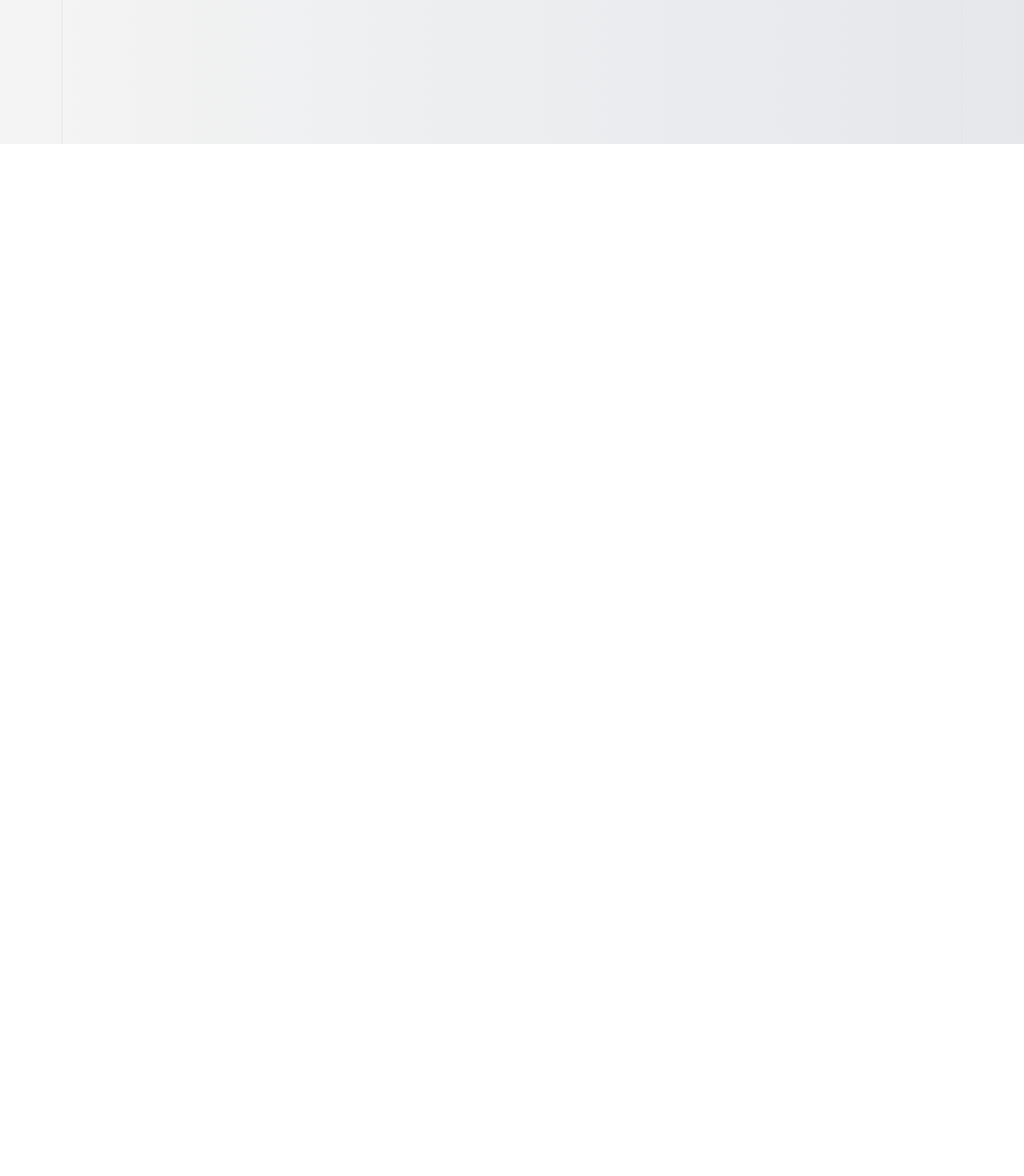
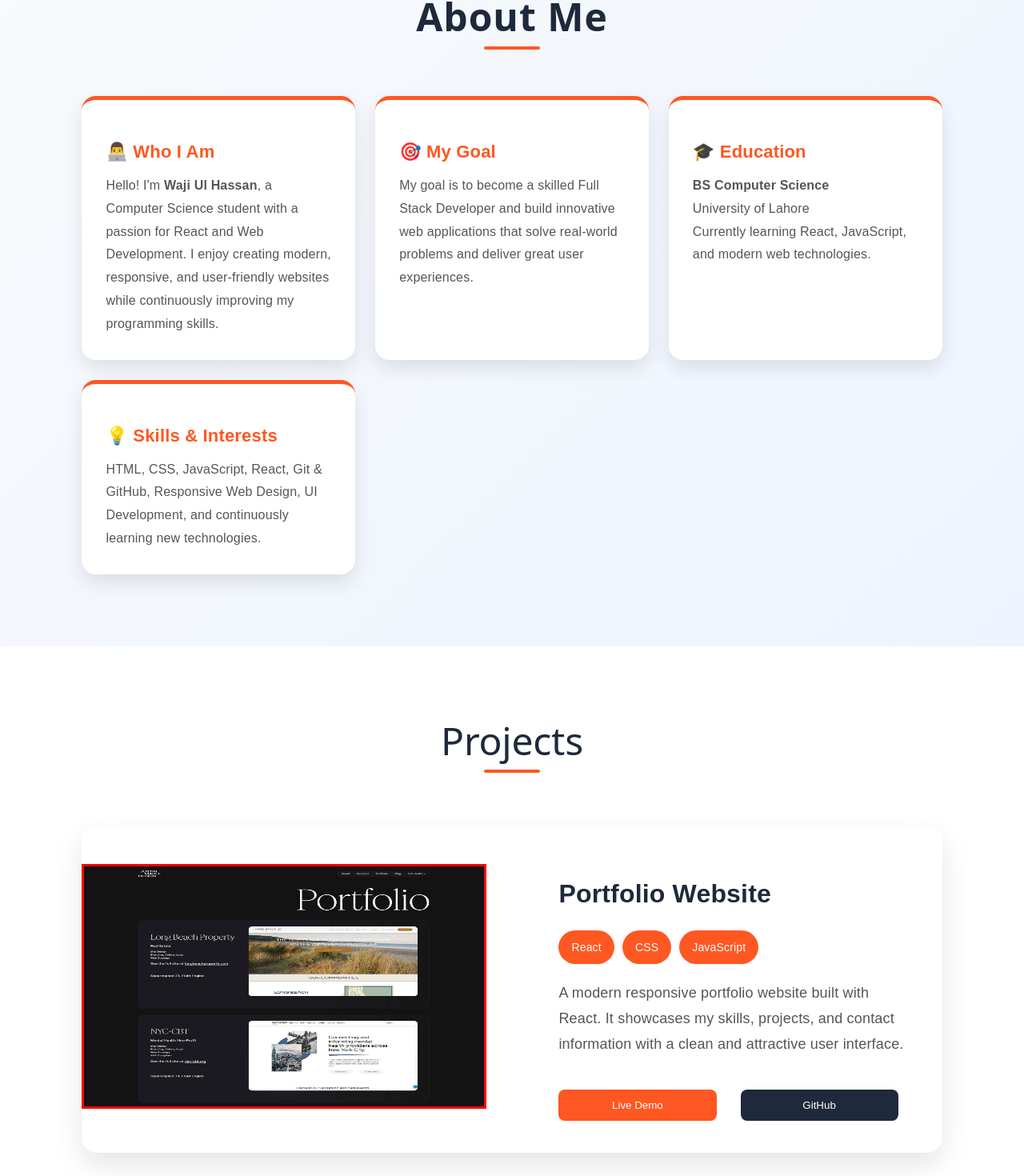
Before and after one commit to Waji-Ul-Hassan72/port-react, a React (Vite) app: page / in a window 1280 px wide. Shown: the part 620-2090 px from the top of the page at 80% size. Before the commit the page ends 800 px from the top, so only its background shows below. Built offline with nearby package versions, Linux system fonts and the light colour scheme.

Commit message:
Initial Commit

```diff
--- /dev/null
+++ b/src/About.jsx
@@ -0,0 +1,51 @@
+function About() {
+  return (
+    <section id="about" className="about">
+      <div className="about-heading">
+        <h2>About Me</h2>
+      </div>
+
+      <div className="about-grid">
+        <div className="about-card">
+          <h3>👨‍💻 Who I Am</h3>
+          <p>
+            Hello! I'm <strong>Waji Ul Hassan</strong>, a Computer Science
+            student with a passion for React and Web Development. I enjoy
+            creating modern, responsive, and user-friendly websites while
+            continuously improving my programming skills.
+          </p>
+        </div>
+
+        <div className="about-card">
+          <h3>🎯 My Goal</h3>
+          <p>
+            My goal is to become a skilled Full Stack Developer and build
+            innovative web applications that solve real-world problems and
+            deliver great user experiences.
+          </p>
+        </div>
+
+        <div className="about-card">
+          <h3>🎓 Education</h3>
+          <p>
+            <strong>BS Computer Science</strong>
+            <br />
+            University of Lahore
+            <br />
+            Currently learning React, JavaScript, and modern web technologies.
+          </p>
+        </div>
+
+        <div className="about-card">
+          <h3>💡 Skills & Interests</h3>
+          <p>
+            HTML, CSS, JavaScript, React, Git & GitHub, Responsive Web Design,
+            UI Development, and continuously learning new technologies.
+          </p>
+        </div>
+      </div>
+    </section>
+  );
+}
+
+export default About;
--- a/src/App.css
+++ b/src/App.css
@@ -50,17 +50,14 @@ header h1 {
   justify-content: space-between;
   align-items: center;
 
-  width: 90%;
-  max-width: 1200px;
-
-  margin: 20px auto;
-  padding: 50px;
+  width: 100%;
+  margin: 0;
+  padding: 50px 60px;
 
   background-color: white;
-  border-radius: 15px;
+  box-sizing: border-box;
+}
 
-  box-shadow: 0 10px 25px rgba(0, 0, 0, 0.1);
-}
 
 .hero-text {
   width: 50%;
@@ -82,8 +79,6 @@ header h1 {
   line-height: 1.8;
   color: #555;
 }
-
-/* BUTTONS */
 
 .hero-buttons {
   display: flex;
@@ -118,8 +113,6 @@ button:hover {
   color: black;
   border: 1px solid black;
 }
-
-/* IMAGE */
 
 .hero-image {
   width: 50%;
@@ -183,3 +176,208 @@ button:hover {
     max-width: 250px;
     margin-top: 10px;
   }
+.about {
+  padding: 90px 8%;
+  background: linear-gradient(135deg, #f8fafc, #eef4ff);
+}
+.about-heading {
+  text-align: center;
+  margin-bottom: 70px;
+}
+
+.about-heading h2 {
+  font-size: 48px;
+  font-weight: 700;
+  color: #1e293b;
+  margin: 0;
+  position: relative;
+  display: inline-block;
+  letter-spacing: 1px;
+}
+
+.about-heading h2::after {
+  content: "";
+  width: 70px;
+  height: 4px;
+  background: #ff5722;
+  position: absolute;
+  left: 50%;
+  transform: translateX(-50%);
+  bottom: -12px;
+  border-radius: 10px;
+}
+.about-grid {
+  display: grid;
+  grid-template-columns: repeat(auto-fit, minmax(280px, 1fr));
+  gap: 25px;
+}
+
+.about-card {
+  background: #fff;
+  padding: 30px;
+  border-radius: 18px;
+  border-top: 5px solid #ff5722;
+  box-shadow: 0 10px 25px rgba(0, 0, 0, 0.1);
+  transition: all 0.3s ease;
+}
+
+.about-card:hover {
+  transform: translateY(-8px);
+  box-shadow: 0 18px 35px rgba(0, 0, 0, 0.15);
+}
+
+.about-card h3 {
+  color: #ff5722;
+  margin-bottom: 15px;
+  font-size: 22px;
+}
+
+.about-card p {
+  color: #555;
+  line-height: 1.8;
+  font-size: 16px;
+}
+
+@media (max-width: 768px) {
+  .about {
+    padding: 70px 20px;
+  }
+
+  .about-heading h2 {
+    font-size: 36px;
+  }
+
+  .about-grid {
+    grid-template-columns: 1fr;
+  }
+
+  .about-card {
+    padding: 25px;
+  }
+}
+.projects{
+    padding:90px 8%;
+    background:#fff;
+}
+
+.projects-heading{
+    text-align:center;
+    margin-bottom:70px;
+}
+
+.projects-heading h2{
+    font-size:48px;
+    color:#1e293b;
+    position:relative;
+    display:inline-block;
+}
+
+.projects-heading h2::after{
+    content:"";
+    width:70px;
+    height:4px;
+    background:#ff5722;
+    position:absolute;
+    left:50%;
+    transform:translateX(-50%);
+    bottom:-12px;
+    border-radius:10px;
+}
+
+.project{
+    display:flex;
+    align-items:center;
+    gap:50px;
+    background:white;
+    border-radius:20px;
+    overflow:hidden;
+    box-shadow:0 15px 35px rgba(0,0,0,.1);
+}
+
+.project-image{
+    width:50%;
+}
+
+.project-image img {
+  width: 500px;
+  height: 300px;
+  border: 3px solid red;
+}
+
+.project-info{
+    width:50%;
+    padding:40px;
+}
+
+.project-info h3{
+    font-size:32px;
+    color:#1e293b;
+}
+
+.tech{
+    display:flex;
+    gap:10px;
+    margin:20px 0;
+}
+
+.tech span{
+    background:#ff5722;
+    color:white;
+    padding:8px 16px;
+    border-radius:30px;
+    font-size:14px;
+}
+
+.project-info p{
+    color:#555;
+    line-height:1.8;
+    margin-bottom:30px;
+}
+
+.project-buttons{
+    display:flex;
+    gap:15px;
+}
+
+.project-buttons button{
+    padding:12px 28px;
+    border:none;
+    border-radius:8px;
+    background:#ff5722;
+    color:white;
+    cursor:pointer;
+    transition:.3s;
+}
+
+.project-buttons button:hover{
+    transform:translateY(-3px);
+}
+
+.github-btn{
+    background:#1e293b !important;
+}
+
+.github-btn:hover{
+    background:black !important;
+}
+
+@media(max-width:768px){
+
+.project{
+    flex-direction:column;
+}
+
+
+.project-info{
+    width:100%;
+}
+
+.project-info{
+    padding:25px;
+}
+
+.projects-heading h2{
+    font-size:36px;
+}
+
+}
--- a/src/App.jsx
+++ b/src/App.jsx
@@ -1,12 +1,15 @@
-
+import About from "./About";
 import Header from "./Header";
 import Hero from "./Hero";
 import "./App.css";
+import Projects from "./Projects";
 function App() {
   return (
     <div>
       <Header />
       <Hero />
+      <About />
+      <Projects />
       </ div>
 
   );
--- a/src/Header.jsx
+++ b/src/Header.jsx
@@ -5,8 +5,8 @@ function Header() {
 
       <nav className="nav-links">
         <a href="#">Home</a>
-        <a href="#">About</a>
-        <a href="#">Projects</a>
+       <a href="#about">About</a>
+        <a href="#projects">Projects</a>
         <a href="#">Contact</a>
       </nav>
     </header>
--- a/src/Hero.jsx
+++ b/src/Hero.jsx
@@ -1,4 +1,4 @@
-import profilePic from "./pic/profile.jpg.jpg";
+
 function Hero() {
   return (
     <section className="hero">
--- /dev/null
+++ b/src/Projects.jsx
@@ -0,0 +1,40 @@
+function Projects() {
+  return (
+    <section id="projects" className="projects">
+      <div className="projects-heading">
+        <h2>Projects</h2>
+      </div>
+
+      <div className="project">
+
+        <div className="project-image">
+          <img src="/project.jpg.jpg" alt="Project" />
+        </div>
+
+        <div className="project-info">
+          <h3>Portfolio Website</h3>
+
+          <div className="tech">
+            <span>React</span>
+            <span>CSS</span>
+            <span>JavaScript</span>
+          </div>
+
+          <p>
+            A modern responsive portfolio website built with React.
+            It showcases my skills, projects, and contact information
+            with a clean and attractive user interface.
+          </p>
+
+          <div className="project-buttons">
+            <button>Live Demo</button>
+            <button className="github-btn">GitHub</button>
+          </div>
+        </div>
+
+      </div>
+    </section>
+  );
+}
+
+export default Projects;
--- a/src/index.css
+++ b/src/index.css
@@ -55,18 +55,14 @@ body {
 }
 
 #root {
-  width: 1126px;
-  max-width: 100%;
-  margin: 0 auto;
-  text-align: center;
-  border-inline: 1px solid var(--border);
-  min-height: 100svh;
-  display: flex;
-  flex-direction: column;
+  width: 100%;
+  margin: 0;
+  padding: 0;
+  min-height: 100vh;
   box-sizing: border-box;
 }
 
-h1,
+
 h2 {
   font-family: var(--heading);
   font-weight: 500;
@@ -109,3 +105,6 @@ code {
   padding: 4px 8px;
   background: var(--code-bg);
 }
+html {
+  scroll-behavior: smooth;
+}
```
Also changed, not shown: public/project.jpg.jpg (added), src/pic/project.jpg.jpg (added).
